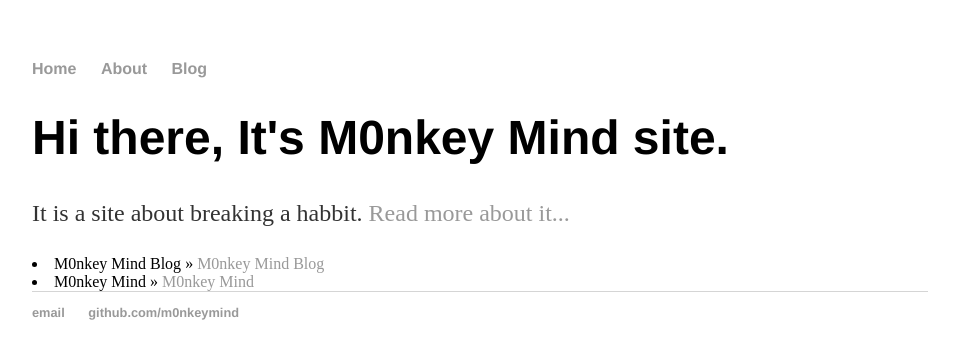
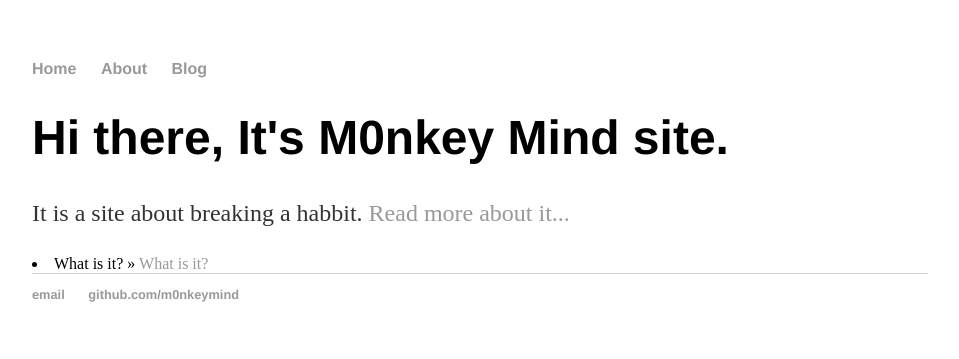
Before and after one commit to m0nkeymind/m0nkeymind.github.io, a Jekyll site: the page built from index.html, in a window 1280 px wide. Shown: the top 359 px of the page, without its empty margins (160-1119 px from the left). Built offline with Jekyll 4.4.1, drawn with Linux system fonts in a browser that asks for light colours.

Commit message:
pages into articles

```diff
--- /dev/null
+++ b/_articles/what-is-it.md
@@ -0,0 +1,5 @@
+---
+layout: post
+title: "What is it?"
+---
+what is is all about?
--- a/_config.yml
+++ b/_config.yml
@@ -1,3 +1,7 @@
 name: M0nkey Mind
 markdown: kramdown
 permalink: /:title/
+collections:
+  articles:
+    output: true
+    permalink: /:title/
--- a/index.html
+++ b/index.html
@@ -7,7 +7,7 @@ title: M0nkey Mind
 	<p>It is a site about breaking a habbit.
 	 <a href="/about">Read more about it...</a></p>
 
-	 {% for page in site.pages %}
-	    <li><span>{{ page.title }}</span> » <a href="{{ page.url }}" title="{{ page.title }}">{{ page.title }}</a></li>
+	 {% for article in site.articles %}
+	    <li><span>{{ article.title }}</span> » <a href="{{ article.url }}" title="{{ article.title }}">{{ article.title }}</a></li>
 	  {% endfor %}
 </div><!-- /.blurb -->
```
Also changed, not shown: 1 other file.
